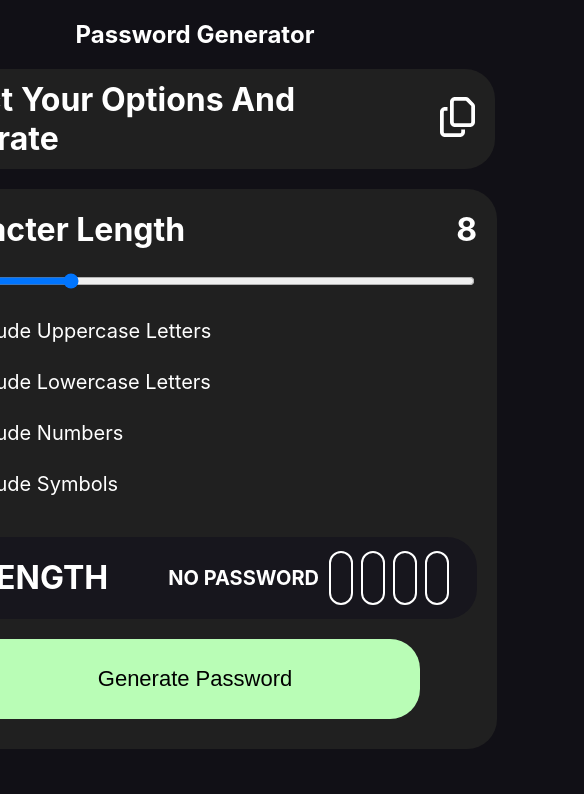
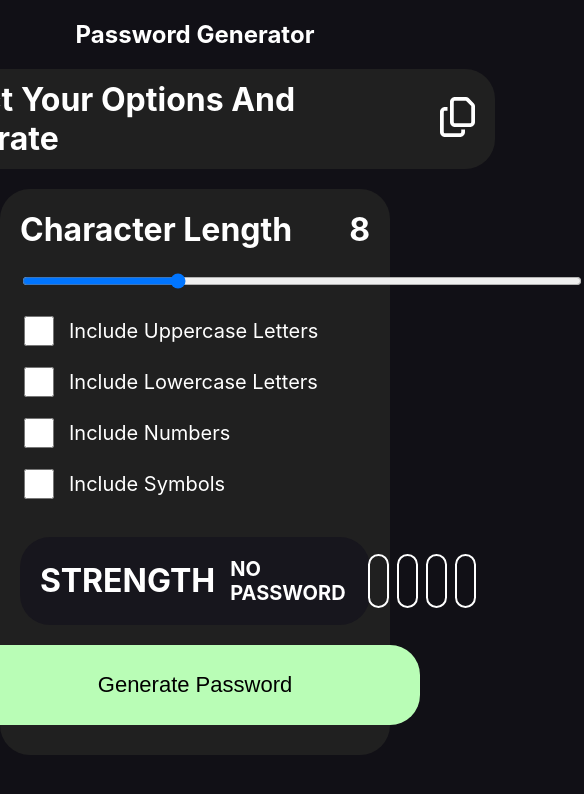
Before and after one commit to Zakariyya98/PasswordGenerator, a React (Create React App) app: page / in a window 390 px wide. Shown: the top 794 px of the page, 584 px wide, since content can reach past the window. Built offline with nearby package versions, Linux system fonts and the light colour scheme.

Commit message:
Card.scss: max width and width percentages applied to allow the card to become responsive to multiple screen sizes based off of percentage

```diff
--- a/src/components/Card/Card.scss
+++ b/src/components/Card/Card.scss
@@ -1,5 +1,7 @@
 .card {
   &__container {
+    max-width: 600px;
+    width: 100%;
     color: white;
     background-color: #202020;
     border-radius: 30px;
```
